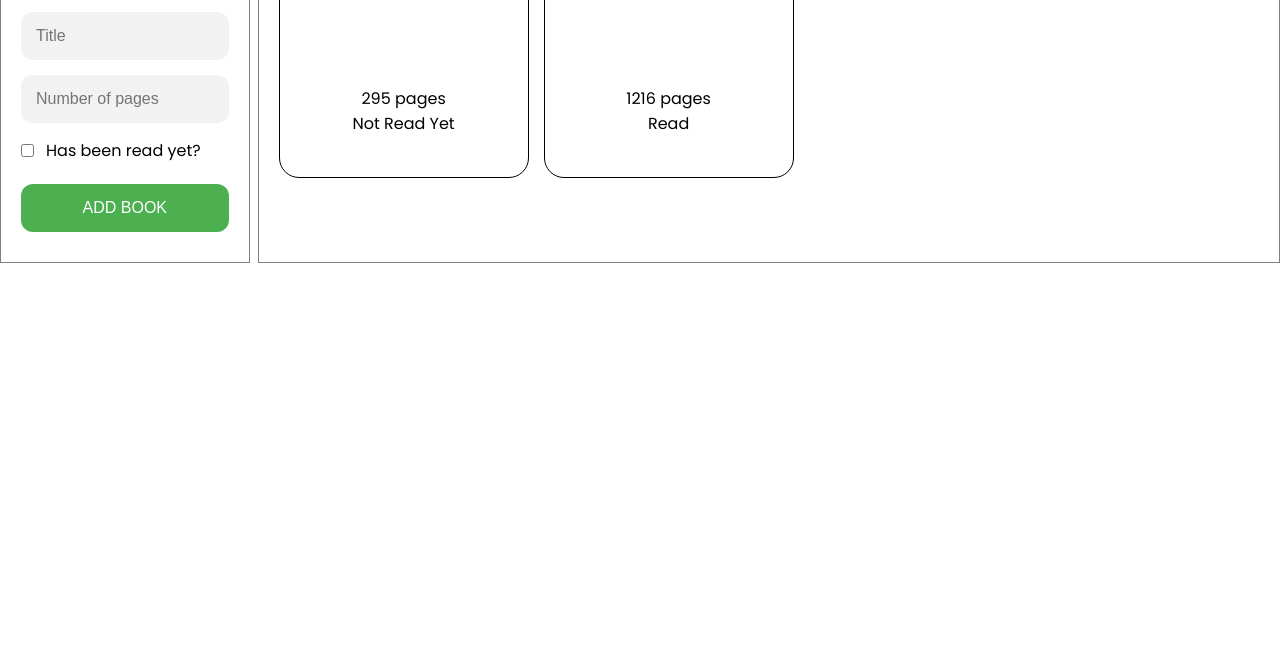
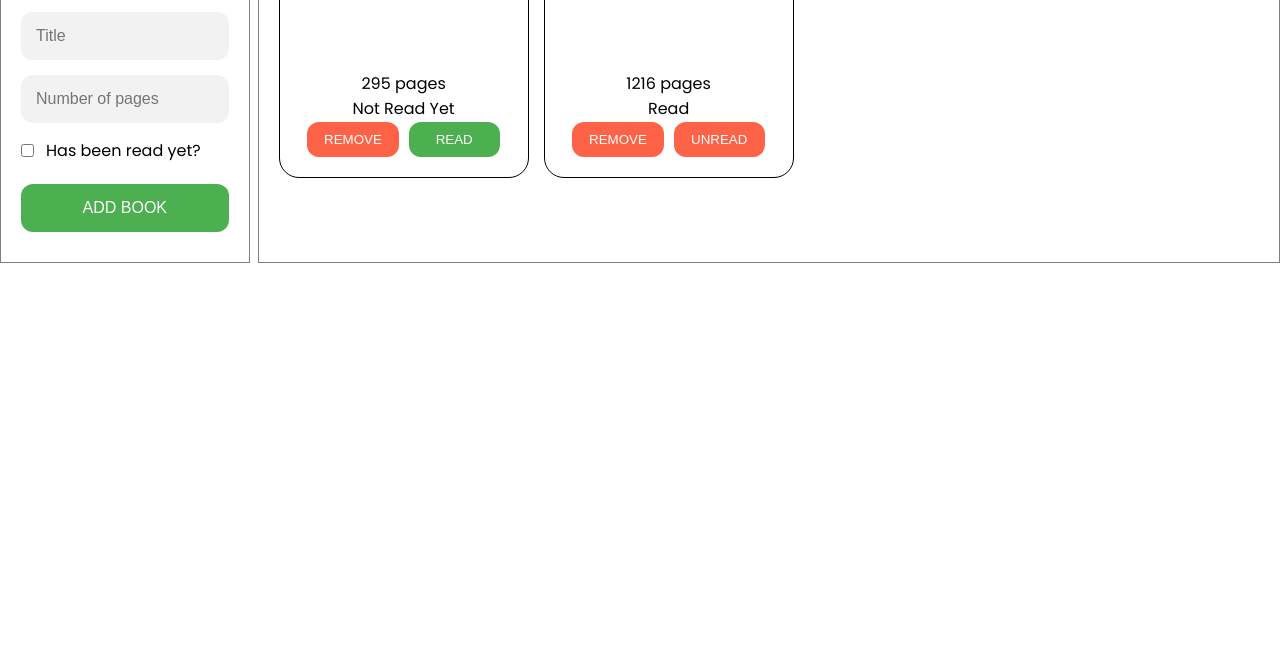
Before and after one commit to handa26/book-tracker, a plain HTML site: page index.html in a window 1280 px wide. Shown: the part 153-800 px from the top of the page. Drawn offline with Linux system fonts and the light colour scheme.

Commit message:
Add remove & toggle read button

```diff
--- a/script.js
+++ b/script.js
@@ -30,7 +30,7 @@ function addBookToLibrary() {
 }
 
 function displayBooks() {
-  myLibrary.map((book) => {
+  myLibrary.map((book, index) => {
     const bookItem = document.createElement("div");
     const header = document.createElement("div");
     const footer = document.createElement("div");
@@ -38,20 +38,29 @@ function displayBooks() {
     const author = document.createElement("p");
     const pages = document.createElement("p");
     const isRead = document.createElement("p");
+    const btnRemove = document.createElement("button");
+    const btnIsRead = document.createElement("button");
 
     bookItem.classList.add("book");
     header.classList.add("book-header");
     footer.classList.add("book-footer");
+    btnRemove.classList.add("btn-remove");
+    btnRemove.setAttribute("data-id", index);
+    btnIsRead.className = `${book.read ? "btn-isread btn-isread-true" : "btn-isread btn-isread-false"}`;
 
     title.innerText = book.title;
     author.innerText = `by ${book.author}`;
     pages.innerText = `${book.pages} pages`;
     isRead.innerText = `${book.read ? "Read" : "Not Read Yet"}`;
+    btnRemove.innerText = "Remove";
+    btnIsRead.innerText = `${book.read ? "Unread" : "Read"}`
 
     header.append(title);
     header.append(author);
     footer.append(pages);
     footer.append(isRead);
+    footer.append(btnRemove);
+    footer.append(btnIsRead);
 
     bookItem.append(header);
     bookItem.append(footer);
--- a/style.css
+++ b/style.css
@@ -49,7 +49,7 @@ body {
   height: 300px;
   border: 1px solid black;
   border-radius: 20px;
-  padding: 40px 10px;
+  padding: 20px 10px;
   text-align: center;
 
   display: flex;
@@ -60,6 +60,36 @@ body {
 .book-header {}
 
 .book-footer {}
+
+.book-footer .btn-remove {
+  border: 0;
+  width: 40%;
+  padding: 10px;
+  cursor: pointer;
+  background-color: tomato;
+  border-radius: 12px;
+  color: #ffffff;
+  text-transform: uppercase;
+}
+
+.book-footer .btn-isread {
+  border: 0;
+  width: 40%;
+  padding: 10px;
+  margin-left: 10px;
+  border-radius: 12px;
+  text-transform: uppercase;
+  color: #ffffff;
+  cursor: pointer;
+}
+
+.btn-isread-true {
+  background-color: tomato;
+}
+
+.btn-isread-false {
+  background-color: #4CAF50;
+}
 
 .add-book-form input[type="text"],
 .add-book-form input[type="number"] {
```
